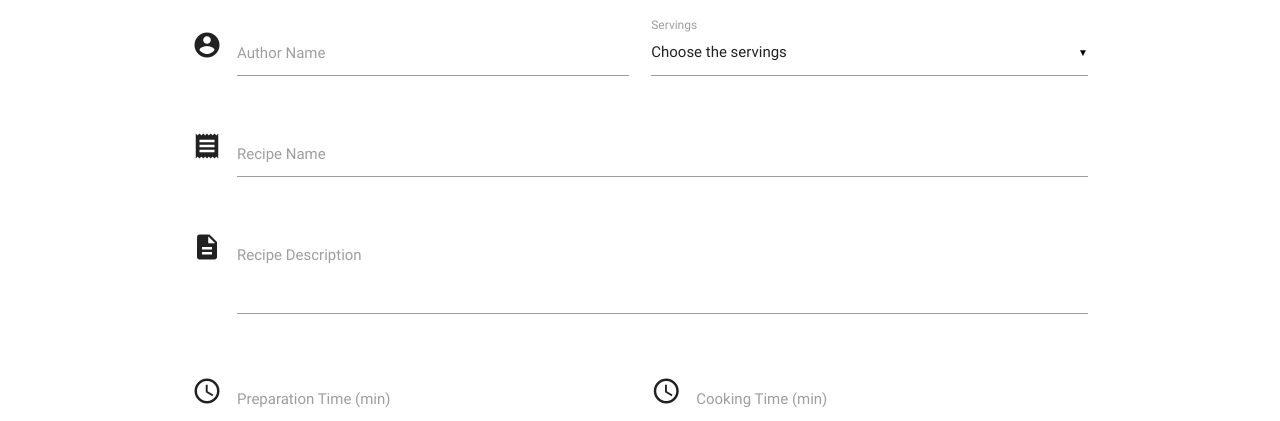
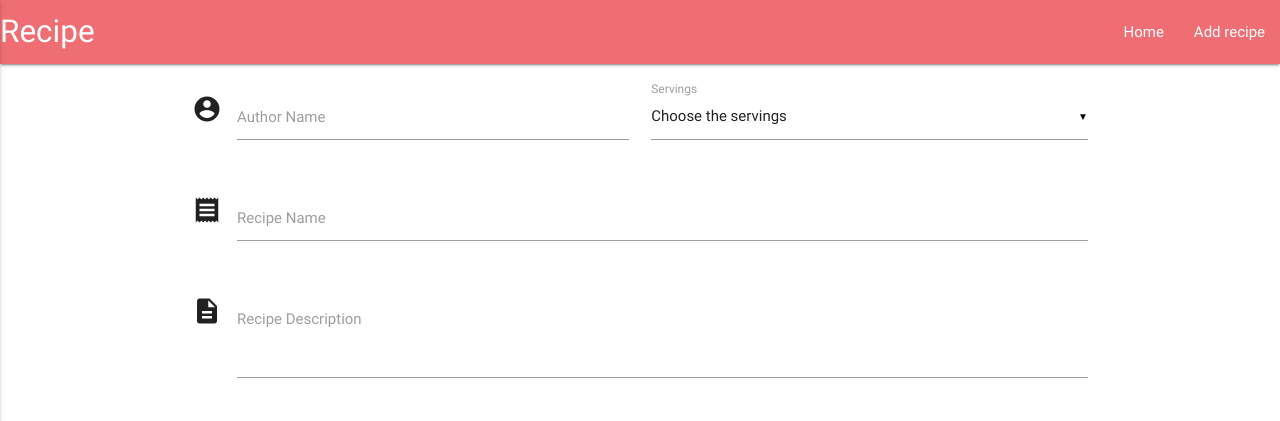
Before and after one commit to comanezz/recipe-website, a Flask app: page /add_recipe in a window 1280 px wide. Shown: the top 421 px of the page. Run offline with Flask 2, Linux system fonts and the light colour scheme; data that the repository does not hold is empty; some libraries are stand-ins or nearby versions.

Commit message:
Navbar added with working links

```diff
--- a/templates/base.html
+++ b/templates/base.html
@@ -12,7 +12,22 @@
     <link rel="stylesheet" href="https://cdnjs.cloudflare.com/ajax/libs/materialize/0.100.2/css/materialize.min.css">
 </head>
 <body>
-
+    <header>
+        <nav>
+            <div class="nav-wrapper">
+              <a href=" {{ url_for('get_recipes')}} " class="brand-logo">Recipe</a>
+              <a href="#" data-activates="mobile-demo" class="button-collapse"><i class="material-icons">menu</i></a>
+              <ul class="right hide-on-med-and-down">
+                <li><a href="{{ url_for('get_recipes')}}">Home</a></li>
+                <li><a href="{{ url_for('add_recipe') }}">Add recipe</a></li>
+              </ul>
+              <ul class="side-nav" id="mobile-demo">
+                <li><a href="{{ url_for('get_recipes')}}">Home</a></li>
+                <li><a href="{{ url_for('add_recipe') }}">Add recipe</a></li>
+              </ul>
+            </div>
+          </nav>
+    </header>
     <div class="container">
         {% block content %}
         {% endblock %}
```
